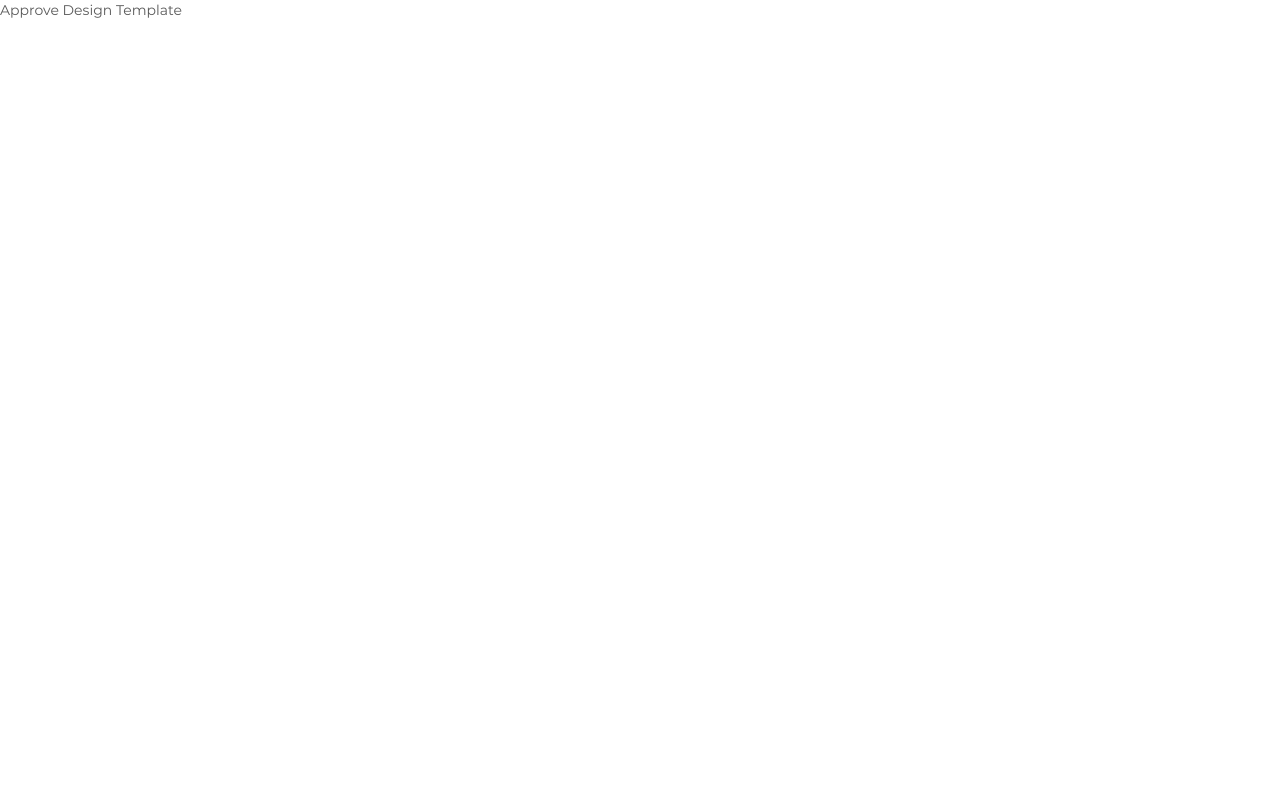
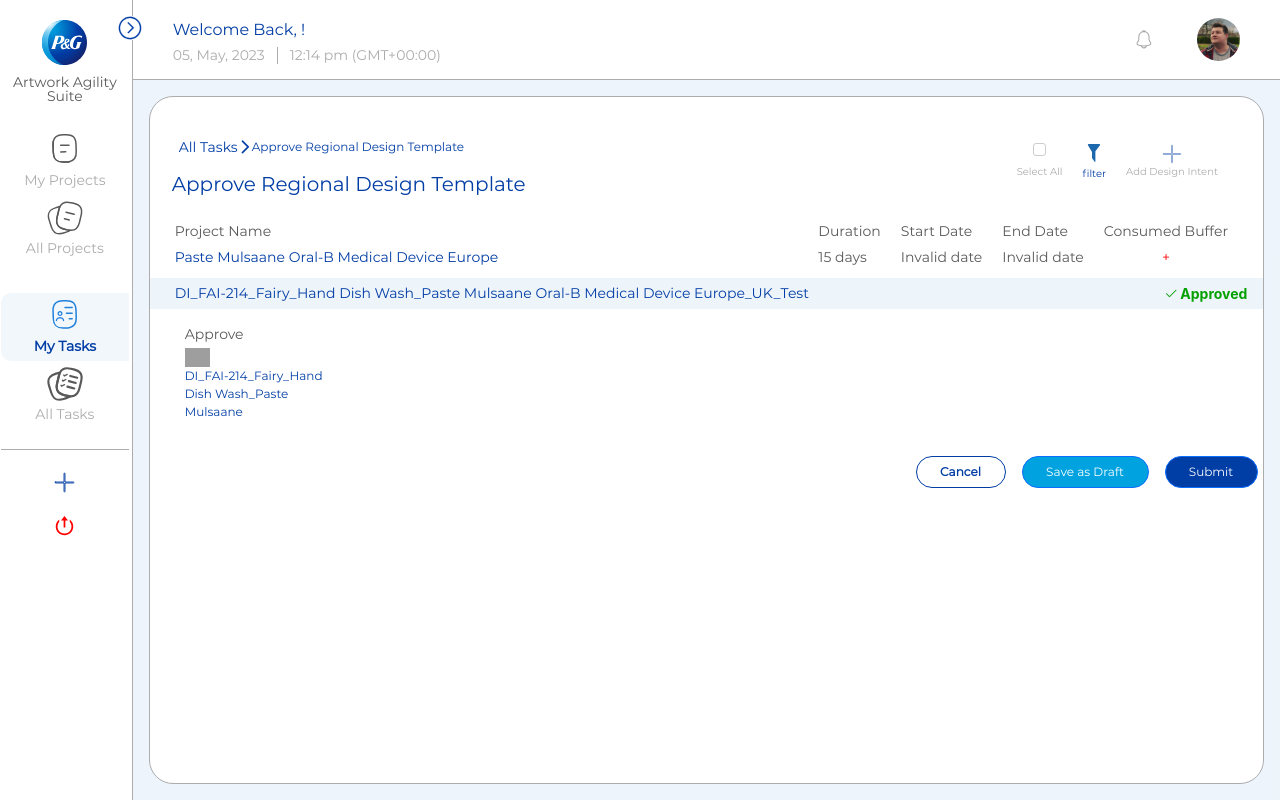
Before and after one commit to AVINASKU/ArtworkPG, a React (Create React App) app: page /myTasks/ADT/1/1 in a window 1280 px wide. Built offline with nearby package versions, Linux system fonts and the light colour scheme; grey boxes are pictures that could not be loaded.

Commit message:
upload approve design template

```diff
--- a/src/components/AWMJobs/ADT/index.js
+++ b/src/components/AWMJobs/ADT/index.js
@@ -1,7 +1,44 @@
-import React from "react";
-import "./index.scss";
+import React, { useEffect, useState } from "react";
+import PageLayout from "../../PageLayout";
+import DesignHeader from "../DesignJobs/DesignHeader";
+import FooterButtons from "../DesignJobs/FooterButtons";
+import AddNewDesign from "../DesignJobs/TaskHeader";
+import { ProjectService } from "../../../service/PegaService";
+import ApproveDesignIntentContent from "../DesignJobs/ApproveDesignIntentContent";
 
-function ADT() {
-  return <div>Approve Design Template</div>;
-}
+const breadcrumb = [
+  { label: "My Tasks", url: "/myTasks" },
+  { label: "Approve Regional Design Template" },
+];
+const headerName = "Approve Regional Design Template";
+
+const ADT = () => {
+  const [data, setData] = useState(null);
+  const [taskData, setTaskData] = useState(null);
+
+  useEffect(() => {
+    const data1 = ProjectService.getApproveDI();
+    setData(data1);
+    setTaskData(data1.DesignIntentList);
+  }, [data]);
+
+  console.log("task data", taskData);
+
+  return (
+    <PageLayout>
+      <DesignHeader
+        breadcrumb={breadcrumb}
+        headerName={headerName}
+        disabled={true}
+        label="Approve Regional Design Template"
+      />
+
+      {<AddNewDesign {...data} />}
+
+      <ApproveDesignIntentContent {...taskData} approve={true} />
+
+      <FooterButtons />
+    </PageLayout>
+  );
+};
 export default ADT;
--- a/src/components/AWMJobs/APRA/index.js
+++ b/src/components/AWMJobs/APRA/index.js
@@ -1,7 +1,43 @@
-import React from "react";
-import "./index.scss";
+import React, { useEffect, useState } from "react";
+import PageLayout from "../../PageLayout";
+import DesignHeader from "../DesignJobs/DesignHeader";
+import FooterButtons from "../DesignJobs/FooterButtons";
+import AddNewDesign from "../DesignJobs/TaskHeader";
+import { ProjectService } from "../../../service/PegaService";
+import ApproveDesignIntentContent from "../DesignJobs/ApproveDesignIntentContent";
 
-function APRA() {
-  return <div>Approve Produciton Ready Art</div>;
-}
-export default APRA;
+const breadcrumb = [
+  { label: "My Tasks", url: "/myTasks" },
+  { label: "Approve Production Ready Art"},
+];
+const headerName = "Approve Production Ready Art";
+
+const ADT = () => {
+  const [data, setData] = useState(null);
+  const [taskData, setTaskData] = useState(null);
+
+  useEffect(() => {
+    const data1 = ProjectService.getApproveDI();
+    setData(data1);
+    setTaskData(data1.DesignIntentList);
+  }, [data]);
+
+
+  return (
+    <PageLayout>
+      <DesignHeader
+        breadcrumb={breadcrumb}
+        headerName={headerName}
+        disabled={true}
+        label="Approve Production Ready Art"
+      />
+
+      {<AddNewDesign {...data} />}
+
+      <ApproveDesignIntentContent {...taskData} approve={true} />
+
+      <FooterButtons />
+    </PageLayout>
+  );
+};
+export default ADT;
--- a/src/components/AWMJobs/DDI/ApproveDesignIntent.js
+++ b/src/components/AWMJobs/DDI/ApproveDesignIntent.js
@@ -4,7 +4,7 @@
 import FooterButtons from "../DesignJobs/FooterButtons";
 import AddNewDesign from "../DesignJobs/TaskHeader";
 import { ProjectService } from "../../../service/PegaService";
-import ApproveDesignIntentContent from "./ApproveDesignIntentContent";
+import ApproveDesignIntentContent from "../DesignJobs/ApproveDesignIntentContent";
 
 const breadcrumb = [
   { label: "My Tasks", url: "/tasks" },
@@ -34,8 +34,7 @@
       />
 
       {<AddNewDesign {...data} />}
-      <ApproveDesignIntentContent {...taskData} />
-
+      <ApproveDesignIntentContent {...taskData} upload={true} approve={true}/>
       <FooterButtons />
     </PageLayout>
   );
--- a/src/components/AWMJobs/DDI/ApproveDesignIntentContent.js
+++ /dev/null
@@ -1,73 +0,0 @@
-import React from "react";
-import { FileUpload } from "primereact/fileupload";
-
-const ApproveDesignIntentContent = ({Design_Intent_Name}) => {
-  const DesignHeader = (di_name) => {
-    return (
-      <>
-        <div
-          style={{
-            marginLeft: 20,
-            padding: 5,
-          }}
-          className="font-color"
-        >
-          {di_name}
-        </div>
-      </>
-    );
-  };
-
-  const customBase64Uploader = async (event) => {
-  console.log("hello pranali");
-    // convert file to base64 encoded
-    const file = event.files[0];
-    const reader = new FileReader();
-    let blob = await fetch(file.objectURL).then((r) => r.blob()); //blob:url
-
-    reader.readAsDataURL(blob);
-    console.log("file", reader);
-
-    reader.onloadend = function () {
-      const base64data = reader.result;
-      console.log("base 64", base64data);
-    };
-
-  };
-
-  const chooseOptions = {
-    icon: "pi pi-fw pi-upload",
-    iconOnly: true,
-    className: "custom-choose-btn p-button-rounded p-button-outlined",
-  };
-
-    const onTemplateUpload = (e) => {
-        let _totalSize = 0;
-
-        e.files.forEach((file) => {
-            _totalSize += file.size || 0;
-        });
-
-        // setTotalSize(_totalSize);
-        // toast.current.show({ severity: 'info', summary: 'Success', detail: 'File Uploaded' });
-    };
-
-  return (
-    <div>
-      <div className="design-intent-header">{DesignHeader(Design_Intent_Name)}</div>
-      <div className="approve-design-intent">
-        <FileUpload
-          name="demo[]"
-          url={"/api/upload"}
-          accept="image/*"
-          maxFileSize={1000000}
-          mode="basic"
-          onUpload={onTemplateUpload}
-          chooseLabel="Browse"
-        />
-      </div>
-    </div>
-  );
-};
-
-export default ApproveDesignIntentContent;
--- a/src/components/AWMJobs/DesignJobs/ApproveDesignIntentContent.js
+++ b/src/components/AWMJobs/DesignJobs/ApproveDesignIntentContent.js
@@ -1,7 +1,14 @@
 import React from "react";
 import { FileUpload } from "primereact/fileupload";
+import { Image } from "primereact/image";
+import { Tag } from "primereact/tag";
 
-const ApproveDesignIntentContent = ({Design_Intent_Name}) => {
+const ApproveDesignIntentContent = ({
+  Design_Intent_Name,
+  upload,
+  approve,
+  file_name,
+}) => {
   const DesignHeader = (di_name) => {
     return (
       <>
@@ -14,6 +21,20 @@
         >
           {di_name}
         </div>
+        {approve && (
+          <Tag
+            style={{
+              backgroundColor: "rgb(237, 244, 250)",
+              color: "#03A000",
+              fontSize: 14,
+              marginRight: 10,
+            }}
+            className="mr-2"
+            icon="pi pi-check"
+            severity="Approved"
+            value="Approved"
+          ></Tag>
+        )}
       </>
     );
   };
@@ -32,7 +53,6 @@
       const base64data = reader.result;
       console.log("base 64", base64data);
     };
-
   };
 
   const chooseOptions = {
@@ -54,8 +74,18 @@
 
   return (
     <div>
-      <div className="design-intent-header">{DesignHeader(Design_Intent_Name)}</div>
+      <div className="design-intent-header">
+        {DesignHeader(Design_Intent_Name)}
+      </div>
       <div className="approve-design-intent">
+        {upload && (
+          <div
+            style={{
+              marginLeft: 20,
+              padding: 5,
+            }}
+          >
+            <div>Upload</div>
             <FileUpload
               name="demo[]"
               url={"/api/upload"}
@@ -64,7 +94,34 @@
               mode="basic"
               onUpload={onTemplateUpload}
               chooseLabel="Browse"
+            />{" "}
+          </div>
+        )}
+        {approve && (
+          <div
+            style={{
+              marginLeft: 20,
+              padding: 5,
+            }}
+          >
+            <div>Approve</div>
+            <Image
+              src="https://primefaces.org/cdn/primereact/images/galleria/galleria7.jpg"
+              alt="Image"
+              width="25"
             />
+            <div
+              style={{
+                color: "#003DA5",
+                fontSize: 12,
+                width: 150,
+                cursor: "pointer",
+              }}
+            >
+              {file_name}
+            </div>
+          </div>
+        )}
       </div>
     </div>
   );
--- a/src/components/AWMJobs/UDT/index.js
+++ b/src/components/AWMJobs/UDT/index.js
@@ -8,9 +8,9 @@
 
 const breadcrumb = [
   { label: "My Tasks", url: "/myTasks" },
-  { label: "Upload Regional Design Intent" },
+  { label: "Upload Regional Design Template" },
 ];
-const headerName = "Upload Regional Design Intent";
+const headerName = "Upload Regional Design Template";
 
 const UDT = () => {
   const [data, setData] = useState(null);
@@ -34,7 +34,8 @@
       />
 
       {<AddNewDesign {...data} />}
-      <ApproveDesignIntentContent {...taskData} />
+
+      <ApproveDesignIntentContent {...taskData} upload={true} />
 
       <FooterButtons />
     </PageLayout>
--- a/src/components/AWMJobs/UPRA/index.js
+++ b/src/components/AWMJobs/UPRA/index.js
@@ -31,7 +31,7 @@
         label="Upload Production Ready Art"
       />
       {<CloneJobs {...data} />}
-      <ApproveDesignIntentContent {...taskData} />
+      <ApproveDesignIntentContent {...taskData} upload={true} />
       <FooterButtons />
     </PageLayout>
   );
--- a/src/service/PegaService.js
+++ b/src/service/PegaService.js
@@ -146,6 +146,7 @@
     AdditionalInfo: "Test",
     Select: "true",
     event: "submit",
+    file_name:"DI_FAI-214_Fairy_Hand Dish Wash_Paste Mulsaane"
   },
 };
 
```
Lines whose indentation alone changed are shown as unchanged.
